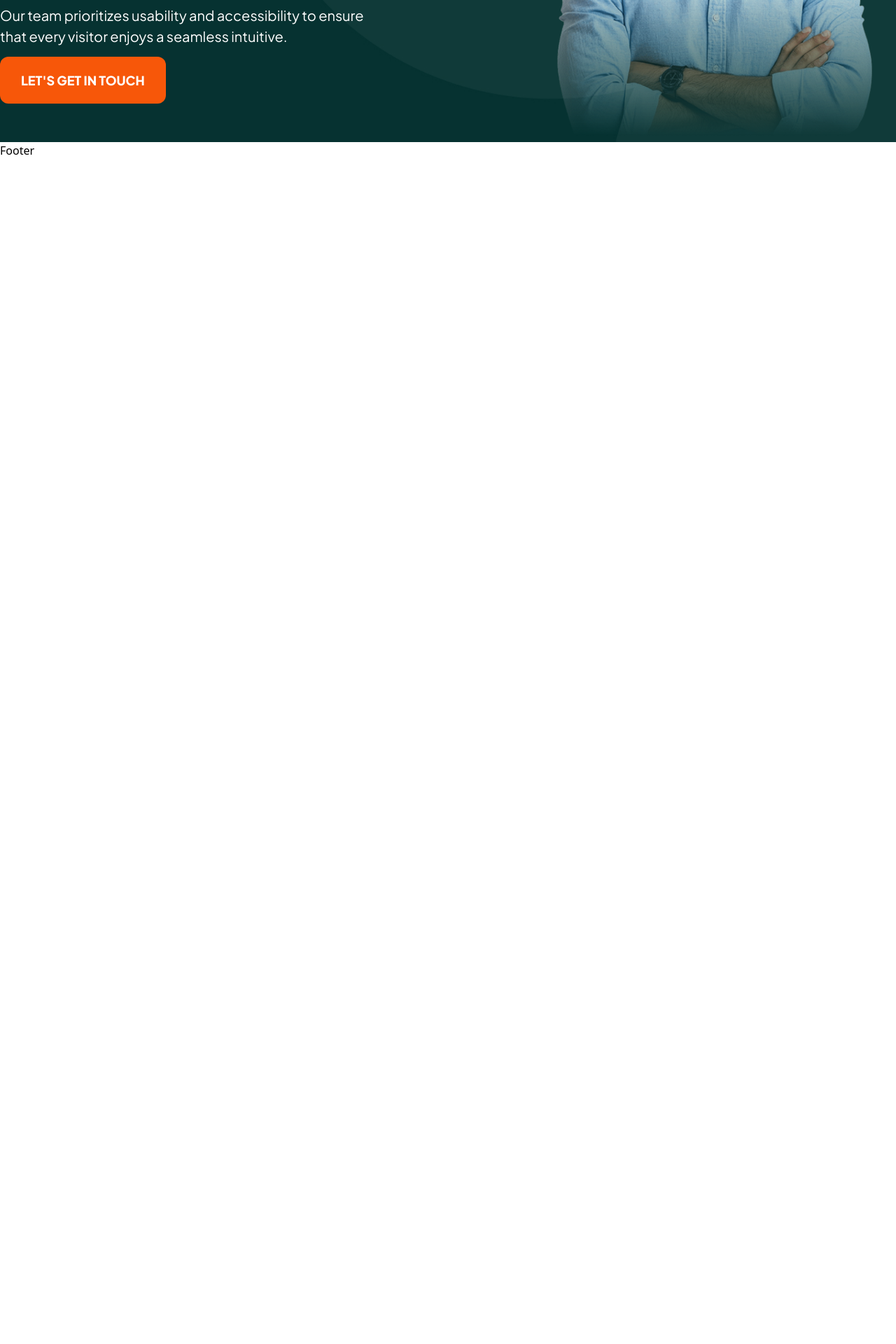
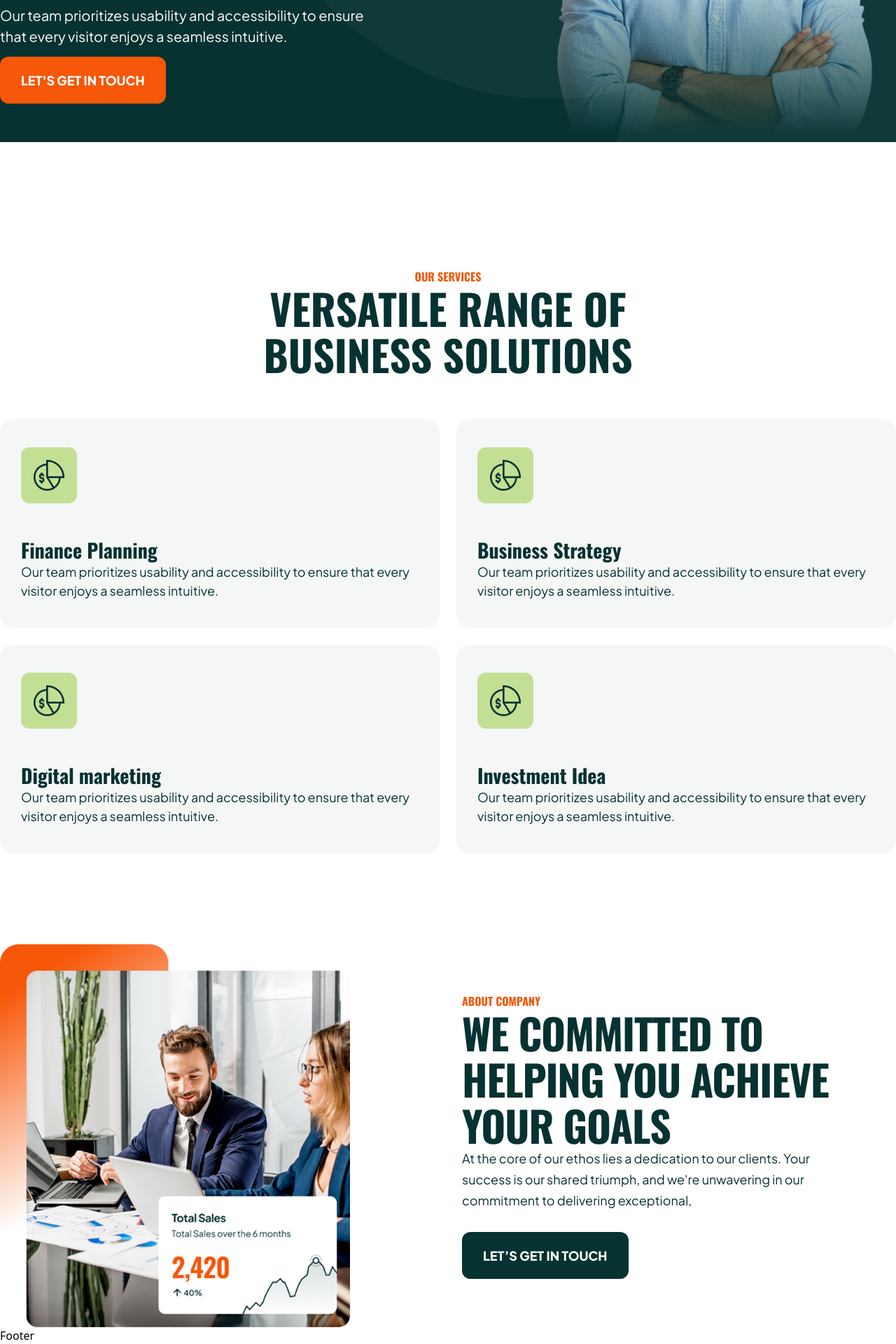
Before and after one commit to shoumen-shomu/prozen, a Next.js app: page / in a window 1280 px wide. Shown: the part 599-2519 px from the top of the page at 70% size. Before the commit the page ends 826 px from the top, so only its background shows below. Built offline with nearby package versions, Linux system fonts and the light colour scheme.

Commit message:
About Part Done

```diff
--- a/app/_components/About.jsx
+++ b/app/_components/About.jsx
@@ -1,9 +1,41 @@
-import React from 'react'
+import React from "react";
+import Container from "./Container";
+import Flex from "./Flex";
+import Image from "next/image";
+import Button from "./Button";
 
 const About = () => {
   return (
-    <div>About</div>
-  )
-}
+    <>
+      <section id="about">
+        <div className="mt-32.5">
+          <Container>
+            <div className="">
+              <Flex className={"gap-40"}>
+                <div className="">
+                  <Image src="/aboutimg.png" alt="" width={624} height={682} />
+                </div>
+                <div className="">
+                  <p className="font-oswald font-bold text-base text-[#F75709] uppercase">
+                    About company
+                  </p>
+                  <h2 className="font-oswald font-bold text-[60px] text-[#063231] leading-16.5 w-[620px] tracking-[-1.2px] uppercase">
+                    We committed to helping you achieve your goals
+                  </h2>
+                  <p className="font-jakarta font-normal text-[18px] text-[#063231] leading-7.5 w-130">
+                    At the core of our ethos lies a dedication to our clients.
+                    Your success is our shared triumph, and we're unwavering in
+                    our commitment to delivering exceptional,
+                  </p>
+                  <Button className={"uppercase bg-[#063231] font-jakarta font-extrabold text-[18px] text-white cursor-pointer inline-block mt-7.5"} btntext={"Let’s Get in Touch"}/>
+                </div>
+              </Flex>
+            </div>
+          </Container>
+        </div>
+      </section>
+    </>
+  );
+};
 
-export default About
+export default About;
--- a/app/_components/Button.jsx
+++ b/app/_components/Button.jsx
@@ -2,7 +2,7 @@ import React from 'react'
 
 const Button = ({className,btntext}) => {
   return (
-    <div className={`py-[20px] px-[30px] rounded-[12px] bg-[#C3DF94] ${className}`}>{btntext}</div>
+    <div className={`py-[20px] px-[30px] rounded-[12px] ${className}`}>{btntext}</div>
   )
 }
 
--- a/app/_components/Header.jsx
+++ b/app/_components/Header.jsx
@@ -54,19 +54,19 @@ const Header = () => {
                 </div>
                 <div className="">
                   <ul className="flex gap-8">
-                    <li className="font-oswald font-semibold text-base text-[#063231] hover:text-[#F75709] duration-300">
+                    <li className="font-oswald font-bold text-base text-[#063231] hover:text-[#F75709] duration-300">
                       <Link href={"/"}>Home</Link>
                     </li>
-                    <li className="font-oswald font-semibold text-base text-[#063231] hover:text-[#F75709] duration-300">
+                    <li className="font-oswald font-bold text-base text-[#063231] hover:text-[#F75709] duration-300">
                       <Link href={"/"}>Pages</Link>
                     </li>
-                    <li className="font-oswald font-semibold text-base text-[#063231] hover:text-[#F75709] duration-300">
+                    <li className="font-oswald font-bold text-base text-[#063231] hover:text-[#F75709] duration-300">
                       <Link href={"/"}>Portfolio</Link>
                     </li>
                     <li className="font-oswald font-semibold text-base text-[#063231] hover:text-[#F75709] duration-300">
                       <Link href={"/"}>Blog</Link>
                     </li>
-                    <li className="font-oswald font-semibold text-base text-[#063231] hover:text-[#F75709] duration-300">
+                    <li className="font-oswald font-bold text-base text-[#063231] hover:text-[#F75709] duration-300">
                       <Link href={"/"}>Contact</Link>
                     </li>
                   </ul>
@@ -75,7 +75,7 @@ const Header = () => {
               <div>
                 <Button
                   className={
-                    "font-jakarta font-extrabold text-[18px] text-[#063231] uppercase cursor-pointer"
+                    "font-jakarta font-extrabold text-[18px] text-[#063231] uppercase cursor-pointer bg-[#C3DF94]"
                   }
                   btntext={"lets get in touch"}
                 />
--- a/app/_components/MainPage.jsx
+++ b/app/_components/MainPage.jsx
@@ -1,5 +1,7 @@
 import React from 'react'
 import Banner from './Banner'
+import Service from './Service'
+import About from './About'
 
 
 const MainPage = () => {
@@ -7,6 +9,8 @@ const MainPage = () => {
     <>
     <div>
       <Banner/>
+      <Service/>
+      <About/>
     </div>
     </>
   )
--- /dev/null
+++ b/app/_components/Service.jsx
@@ -0,0 +1,60 @@
+import React from "react";
+import Container from "./Container";
+import Image from "next/image";
+
+const Service = () => {
+  return (
+    <div>
+      <section id="service">
+        <div className="pt-[180px]">
+          <Container>
+            <div className="text-center">
+              <p className="font-oswald font-bold text-base text-[#F75709] uppercase">
+                Our Services
+              </p>
+              <h2 className="font-oswald font-bold text-[60px] text-[#063231] leading-[66px] w-[532px] mx-auto uppercase">
+                Versatile Range of Business Solutions
+              </h2>
+            </div>
+            <div className="mt-15 grid grid-cols-2 gap-[24px]">
+              <div className="py-10 px-7.5 bg-[#F5F7F7] rounded-[20px]">
+                <Image src="/serviceicon.png" alt="" width={80} height={80} className="pb-[50px]" />
+                <h3 className="font-oswald font-bold text-[28px] text-[#063231] leading-8.5 tracking-[-0.56px">Finance Planning</h3>
+                <p className="font-jakarta font-normal text-[18px] text-[#063231] w-145">
+                  Our team prioritizes usability and accessibility to ensure
+                  that every visitor enjoys a seamless intuitive.
+                </p>
+              </div>
+              <div className="py-10 px-7.5 bg-[#F5F7F7] rounded-[20px]">
+                <Image src="/serviceicon.png" alt="" width={80} height={80} className="pb-[50px]" />
+                <h3 className="font-oswald font-bold text-[28px] text-[#063231] leading-8.5 tracking-[-0.56px">Business Strategy</h3>
+                <p className="font-jakarta font-normal text-[18px] text-[#063231] w-145">
+                  Our team prioritizes usability and accessibility to ensure
+                  that every visitor enjoys a seamless intuitive.
+                </p>
+              </div>
+              <div className="py-10 px-7.5 bg-[#F5F7F7] rounded-[20px]">
+                <Image src="/serviceicon.png" alt="" width={80} height={80} className="pb-[50px]" />
+                <h3 className="font-oswald font-bold text-[28px] text-[#063231] leading-8.5 tracking-[-0.56px">Digital marketing</h3>
+                <p className="font-jakarta font-normal text-[18px] text-[#063231] w-145">
+                  Our team prioritizes usability and accessibility to ensure
+                  that every visitor enjoys a seamless intuitive.
+                </p>
+              </div>
+              <div className="py-10 px-7.5 bg-[#F5F7F7] rounded-[20px]">
+                <Image src="/serviceicon.png" alt="" width={80} height={80} className="pb-[50px]" />
+                <h3 className="font-oswald font-bold text-[28px] text-[#063231] leading-8.5 tracking-[-0.56px">Investment Idea</h3>
+                <p className="font-jakarta font-normal text-[18px] text-[#063231] w-145">
+                  Our team prioritizes usability and accessibility to ensure
+                  that every visitor enjoys a seamless intuitive.
+                </p>
+              </div>
+            </div>
+          </Container>
+        </div>
+      </section>
+    </div>
+  );
+};
+
+export default Service;
```
Also changed, not shown: public/aboutimg.png (added), public/serviceicon.png (added).
